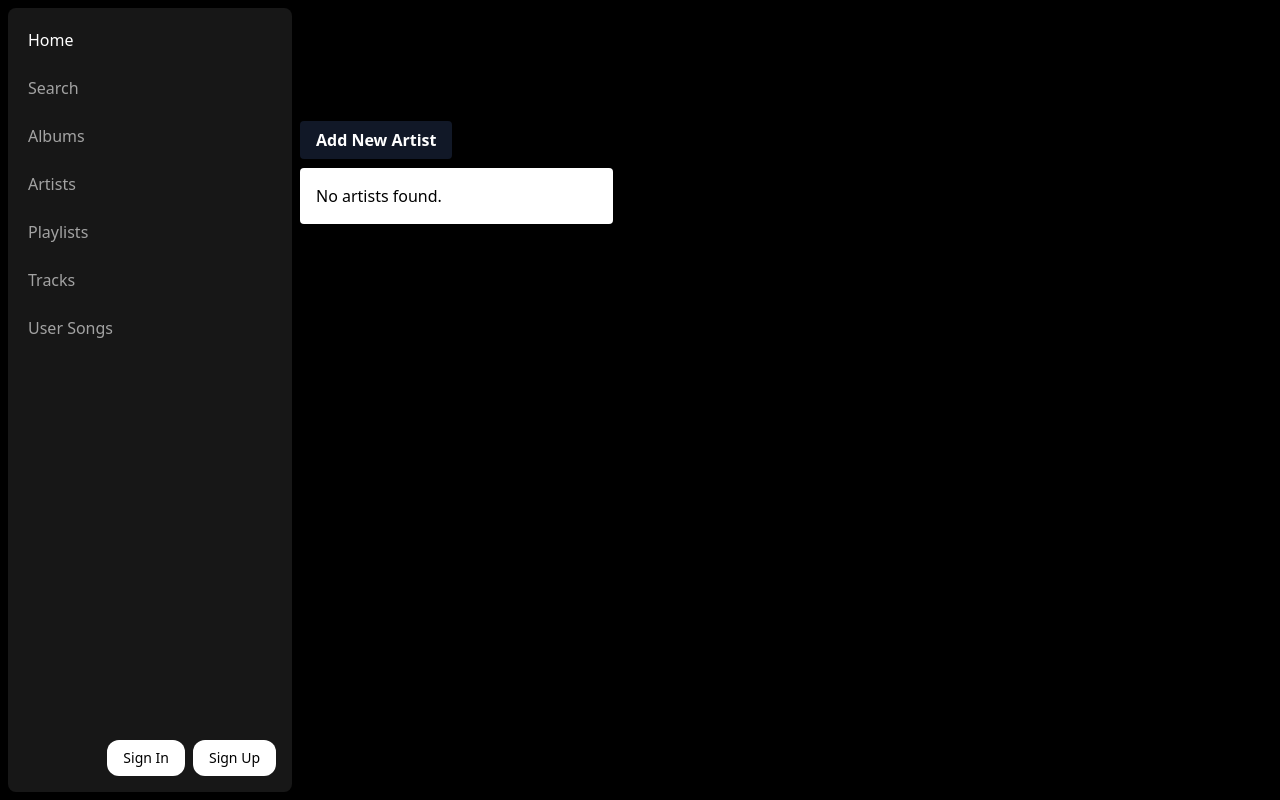
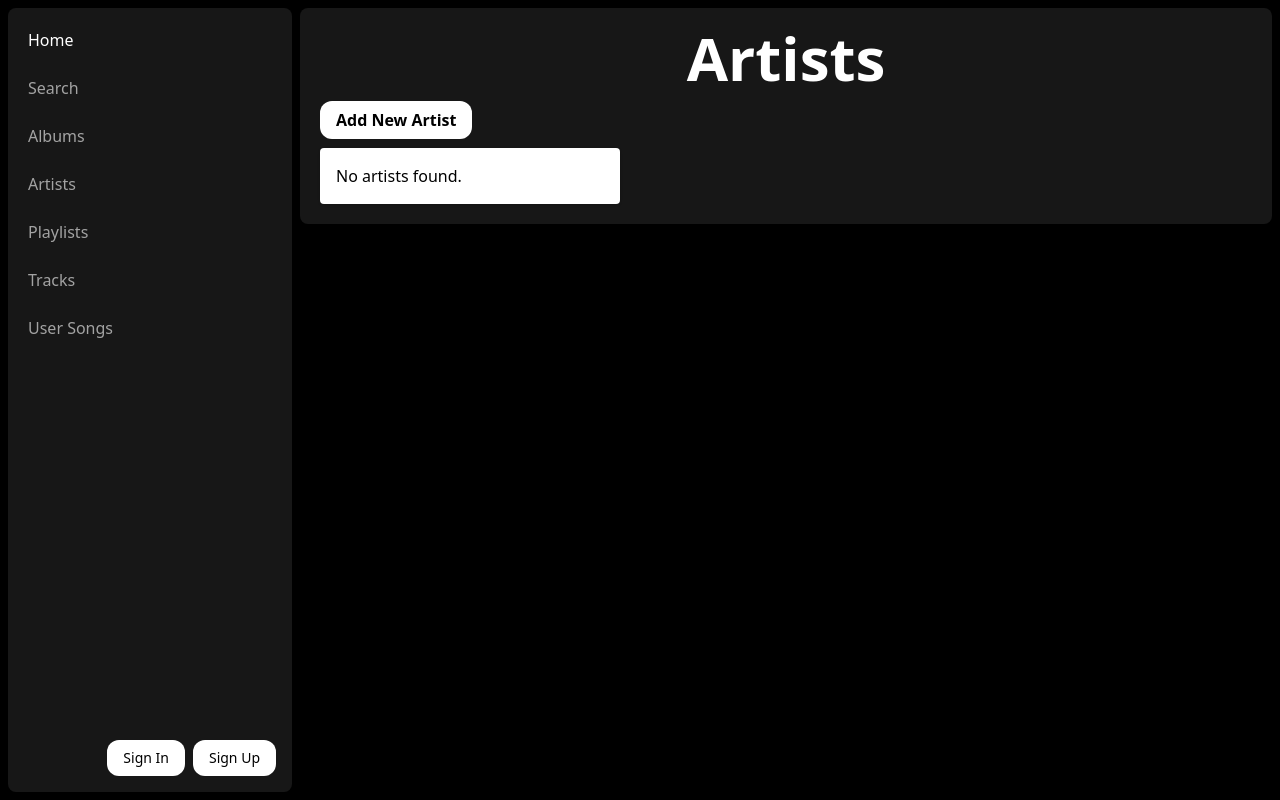
Before and after one commit to dias0092/harmony-flow, a Django app: page /artists/ in a window 1280 px wide. Run offline with Django 4.2, Linux system fonts and the light colour scheme; data that the repository does not hold is empty; some libraries are stand-ins or nearby versions.

Commit message:
Updated templates for artists model

```diff
--- a/artists/templates/artists/artist_list.html
+++ b/artists/templates/artists/artist_list.html
@@ -1,26 +1,22 @@
 {% extends 'base.html' %}
 
 {% block content %}
-<div class="container mx-auto py-10">
-  <h1 class="text-6xl font-bold mb-5 text-center">Artists</h1>
+<div class="bg-neutral-900 rounded-lg h-full w-full overflow-hidden overflow-y-auto py-5 px-5">
+  <h1 class="text-6xl font-bold mb-5 text-center text-white">Artists</h1>
   <div class="mb-4 text-left">
-    <a href="{% url 'artists:artist_new' %}" class="bg-gray-900 hover:bg-blue-700 text-white font-bold py-2 px-4 rounded">Add New Artist</a>
+    <a href="{% url 'artists:artist_new' %}" class="bg-white hover:bg-neutral-800 text-black hover:text-white transition-colors duration-200 font-bold py-2 px-4 rounded-xl">Add New Artist</a>
   </div>
   <div class="grid grid-cols-1 md:grid-cols-3 gap-4">
     {% for artist in artists %}
-      <div class="bg-white shadow rounded p-4">
-        <h2 class="font-bold text-xl mb-2">{{ artist.name }}</h2>
+      <div class="bg-neutral-800 shadow rounded p-4">
+        <h2 class="font-bold text-xl mb-2 text-white">{{ artist.name }}</h2>
         {% if artist.photo %}
           <img src="{{ artist.photo.url }}" alt="{{ artist.name }}" class="w-full object-cover rounded mb-4">
         {% endif %}
         <p class="mb-2">{{ artist.biography|truncatewords:30 }}</p>
         <div class="flex justify-between items-center mt-4">
-          <a href="{% url 'artists:artist_detail' artist.id %}" class="bg-blue-500 hover:bg-blue-700 text-white font-bold py-2 px-4 rounded">View Details</a>
+          <a href="{% url 'artists:artist_detail' artist.id %}" class="bg-neutral-500 hover:bg-neutral-700 text-white font-bold py-2 px-4 rounded">View Details</a>
           <div class="inline-flex items-center">
-            <svg xmlns="http://www.w3.org/2000/svg" fill="none" viewBox="0 0 24 24" stroke="currentColor" class="w-4 h-4 mr-1">
-              <path stroke-linecap="round" stroke-linejoin="round" stroke-width="2" d="M12 14l9-5-9-5-9 5 9 5z"></path>
-              <path stroke-linecap="round" stroke-linejoin="round" stroke-width="2" d="M12 14l-9 5 9 5 9-5-9-5z"></path>
-            </svg>
             {{ artist.song_set.count }}
           </div>
         </div>
--- a/artists/templates/artists/artist_new.html
+++ b/artists/templates/artists/artist_new.html
@@ -1,7 +1,7 @@
 {% extends 'base.html' %}
 
 {% block content %}
-<div class="container mx-auto py-10">
+<div class="bg-neutral-900 rounded-lg h-full w-full overflow-hidden overflow-y-auto py-5">
   <h1 class="text-4xl font-bold mb-5 text-center">New Artist</h1>
   <div class="w-full max-w-xs mx-auto">
     <form method="POST" class="bg-white shadow-md rounded px-8 pt-6 pb-8 mb-4" enctype="multipart/form-data">
```
Also changed, not shown: artists/templates/artists/artist_detail.html (+21 -8 lines), artists/templates/artists/artist_edit.html (+23 -4 lines).
